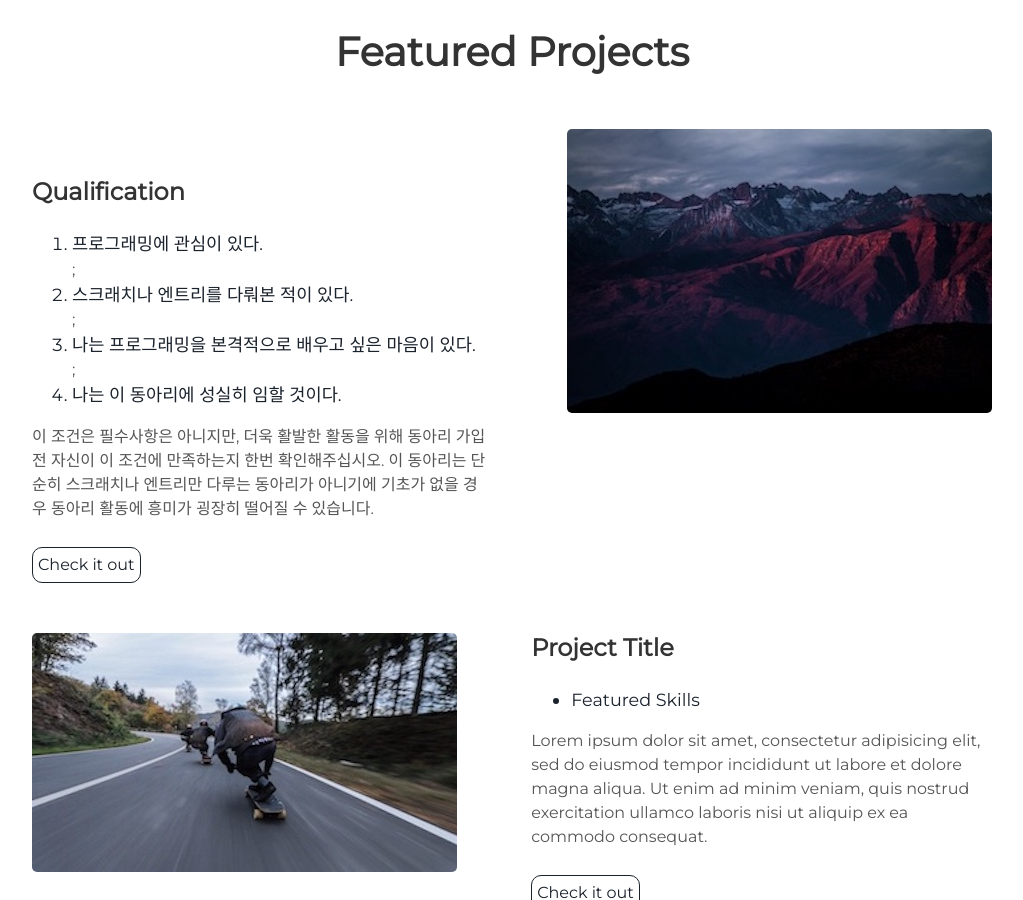
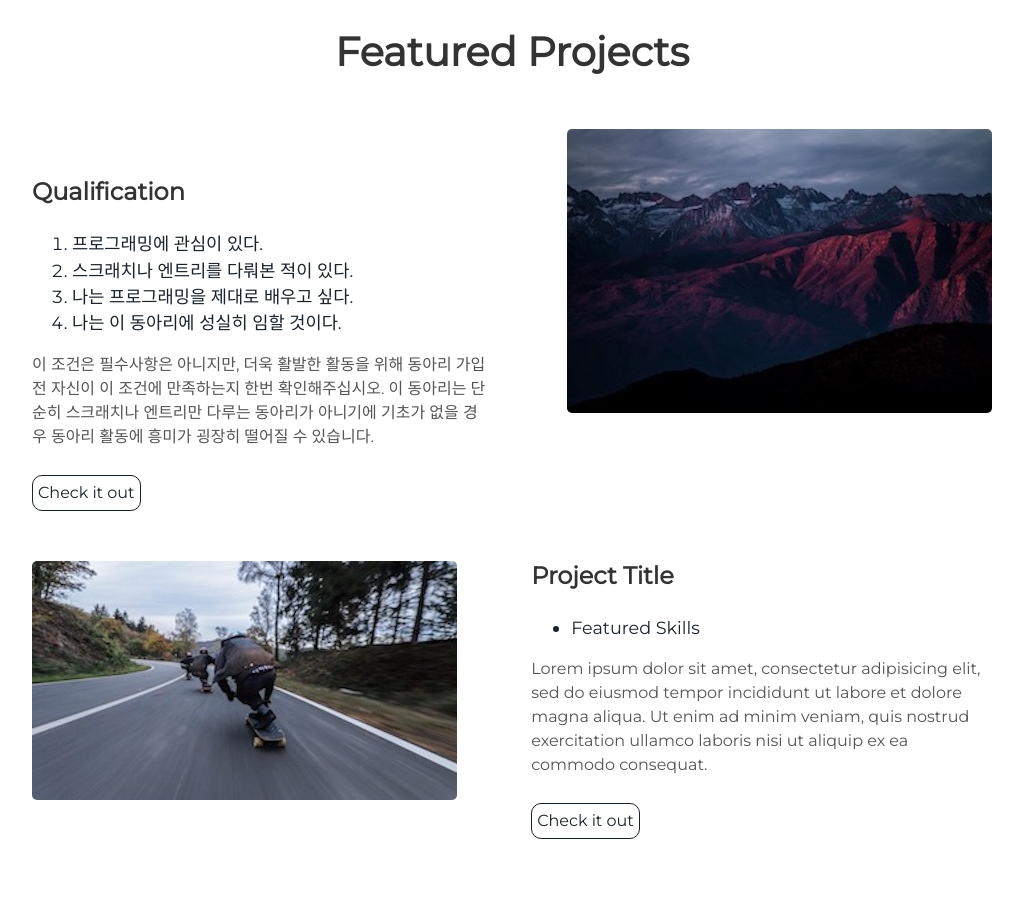
Before and after one commit to ytw060309/ProgrammingClub, a Jekyll site: the page built from index.html, in a window 1280 px wide and 900 px high, scrolled down 2134 px. Shown: the whole window, without its empty margins (128-1151 px from the left). Built offline with Jekyll 4.4.1, drawn with Linux system fonts in a browser that asks for light colours.

Commit message:
app page commit

```diff
--- a/_includes/project.html
+++ b/_includes/project.html
@@ -8,9 +8,9 @@
   <div class="contents">
     <h3> Qualification</h3>
     <ol>
-      <li>프로그래밍에 관심이 있다. </li>;
-      <li>스크래치나 엔트리를 다뤄본 적이 있다. </li>;
-      <li>나는 프로그래밍을 본격적으로 배우고 싶은 마음이 있다.</li>;
+      <li>프로그래밍에 관심이 있다. </li>
+      <li>스크래치나 엔트리를 다뤄본 적이 있다. </li>
+      <li>나는 프로그래밍을 제대로 배우고 싶다.</li>
       <li>나는 이 동아리에 성실히 임할 것이다. </li>
     </ol>
     <p>이 조건은 필수사항은 아니지만, 더욱 활발한 활동을 위해 동아리 가입 전 자신이 이 조건에 만족하는지 한번 확인해주십시오. 이 동아리는 단순히 스크래치나 엔트리만 다루는 동아리가 아니기에 기초가 없을 경우 동아리 활동에 흥미가 굉장히 떨어질 수 있습니다.</p>
```
